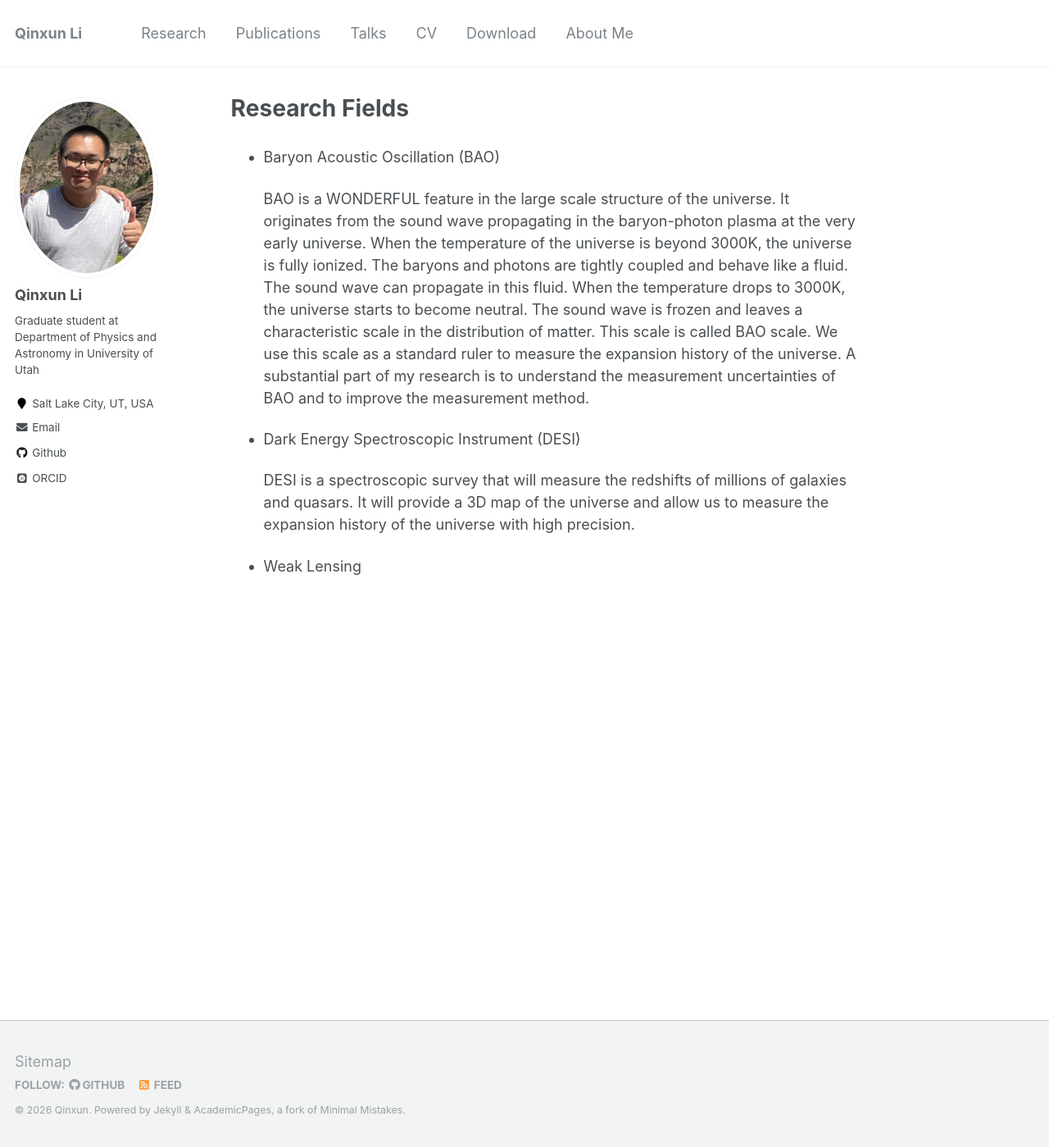
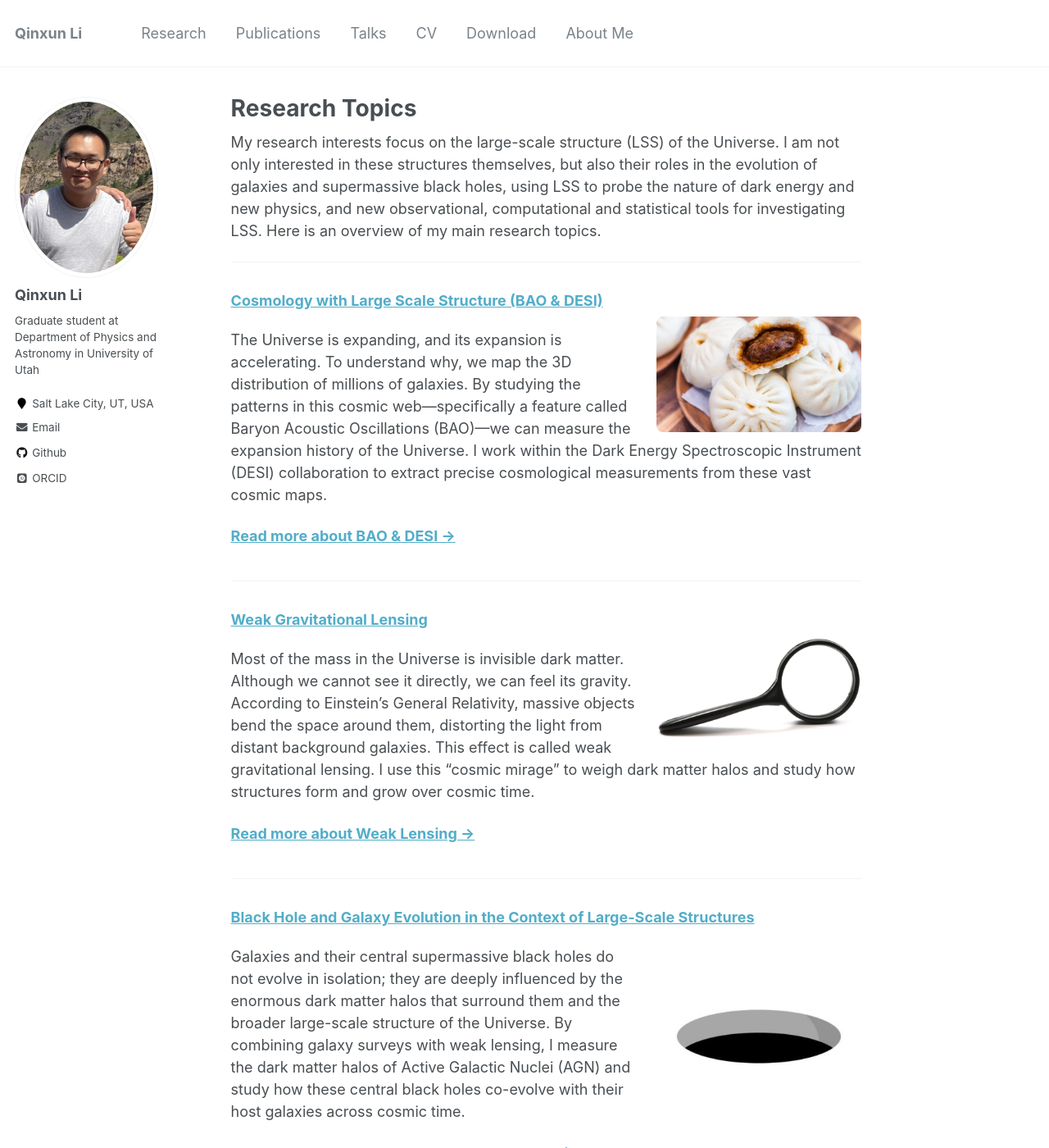
Before and after one commit to qxli2333/qxli2333.github.io, a Jekyll site: the page built from _pages/research.md, in a window 1280 px wide and 1400 px high. Shown: the whole window at 82% size. Built offline with Jekyll 4.4.1, drawn with Linux system fonts in a browser that asks for light colours; some web fonts are replaced; some of the changed text lies outside the part shown.

Commit message:
Update research page

```diff
--- /dev/null
+++ b/_pages/research-galaxy-evolution.md
@@ -0,0 +1,14 @@
+---
+permalink: /research/galaxy-evolution/
+title: "Black Hole and Galaxy Evolution in the Context of Large-Scale Structures"
+excerpt: "Investigating the co-evolution of galaxies and supermassive black holes within their dark matter environments."
+author_profile: true
+---
+
+*(Placeholder for detailed content. Add more text and figures here that elaborate on AGN samples, galaxy evolution, the black-hole-to-halo-mass relation, and their connection to large-scale structures.)*
+
+Galaxies and the supermassive black holes at their centers are not isolated objects; their growth is deeply connected to the enormous dark matter halos that host them and the cosmic web they reside in. I conduct research to provide direct constraints on how supermassive black holes and galaxies co-evolve within these vast environments.
+
+By cross-correlating samples of Active Galactic Nuclei (AGNs) with weak lensing surveys, we can measure the excess surface mass density of the halos associated with these active black holes. Understanding this black-hole-to-halo-mass relationship—and connecting it to the broader large-scale structure—helps us test cosmological simulations and reveals how cosmic environments dictate the lifecycle and growth of galaxies and black holes.
+
+[**&larr; Back to Research Overview**](/research/)
--- /dev/null
+++ b/_pages/research-weak-lensing.md
@@ -0,0 +1,14 @@
+---
+permalink: /research/weak-lensing/
+title: "Weak Gravitational Lensing"
+excerpt: "Weighing the invisible dark matter halos using the deflection of light."
+author_profile: true
+---
+
+*(Placeholder for detailed content. Add more text and figures here that elaborate on weak gravitational lensing methodology, surveys like UNIONS, and measurements of dark matter halos.)*
+
+Weak gravitational lensing is a powerful tool to measure the mass distribution of the Universe. By analyzing the subtle distortions in the shapes of background galaxies caused by foreground mass (like galaxy clusters or dark matter halos), we can directly "weigh" the invisible dark matter.
+
+My research applies weak lensing techniques to various astronomical objects, including galaxy groups, clusters, and the host halos of Active Galactic Nuclei. I use shape catalogs from state-of-the-art surveys to calibrate mass scaling relations and uncover the properties of dark matter structures.
+
+[**&larr; Back to Research Overview**](/research/)
--- a/_pages/research.md
+++ b/_pages/research.md
@@ -1,92 +1,43 @@
 ---
 permalink: /research/
-title: "Research Fields"
-excerpt: "Research Fields"
+title: "Research Topics"
+excerpt: "An overview of my main research interests and topics."
 author_profile: true
-redirect_from:
-  - /research.html
 ---
 
+My research interests focus on the large-scale structure (LSS) of the Universe. I am not only interested in these structures themselves, but also their roles in the evolution of galaxies and supermassive black holes, using LSS to probe the nature of dark energy and new physics, and new observational, computational and statistical tools for investigating LSS.
+Here is an overview of my main research topics.
 
-* Baryon Acoustic Oscillation (BAO)
+---
 
-  BAO is a WONDERFUL feature in the large scale structure of the universe. It originates from the sound wave propagating in the baryon-photon plasma at the very early universe. When the temperature of the universe is beyond 3000K, the universe is fully ionized. The baryons and photons are tightly coupled and behave like a fluid. The sound wave can propagate in this fluid. When the temperature drops to 3000K, the universe starts to become neutral. The sound wave is frozen and leaves a characteristic scale in the distribution of matter. This scale is called BAO scale. We use this scale as a standard ruler to measure the expansion history of the universe. A substantial part of my research is to understand the measurement uncertainties of BAO and to improve the measurement method.
+### [Cosmology with Large Scale Structure (BAO & DESI)](/research/bao/)
 
-* Dark Energy Spectroscopic Instrument (DESI)
+<img src="/images/bao.png.webp" alt="BAO" width="250" style="float: right; margin-left: 20px; border-radius: 8px;">
 
-  DESI is a spectroscopic survey that will measure the redshifts of millions of galaxies and quasars. It will provide a 3D map of the universe and allow us to measure the expansion history of the universe with high precision.
+The Universe is expanding, and its expansion is accelerating. To understand why, we map the 3D distribution of millions of galaxies. By studying the patterns in this cosmic web—specifically a feature called Baryon Acoustic Oscillations (BAO)—we can measure the expansion history of the Universe. I work within the Dark Energy Spectroscopic Instrument (DESI) collaboration to extract precise cosmological measurements from these vast cosmic maps.
 
-* Weak Lensing
+[**Read more about BAO & DESI &rarr;**](/research/bao/)
 
+<div style="clear: both;"></div>
+<hr>
 
+### [Weak Gravitational Lensing](/research/weak-lensing/)
 
+<img src="/images/lensing.jpg.webp" alt="Weak Lensing" width="250" style="float: right; margin-left: 20px; border-radius: 8px;">
 
-<!-- * **Swigart Fellowship Summer Research Project**
-  * Supervisor: Prof. Kyle Dawson
-  * Time: May 2024 - August 2024
-  * Topic: DESI constraints on neutrino mass in models with decaying dark matter
+Most of the mass in the Universe is invisible dark matter. Although we cannot see it directly, we can feel its gravity. According to Einstein's General Relativity, massive objects bend the space around them, distorting the light from distant background galaxies. This effect is called weak gravitational lensing. I use this "cosmic mirage" to weigh dark matter halos and study how structures form and grow over cosmic time.
 
-* **$M_{BH}-M_{halo}$ Relation from UNIONS Weak Lensing**
-  * Credit: First author
-  * Supervisor: Prof. Martin Kilbinger (CEA) & Prof. Wentao Luo
-  * Time: July 2022 - February 2024 (remote after July 2023)
-  * State: Submitted to AAS Journals
-  * Abstract: We conduct, for the first time, direct constraints on the black-hole-to-halo-mass relation using weak gravitational lensing measurements. We construct type I and type II Active Galactic Nuclei (AGNs) samples from the Sloan Digital Sky Survey (SDSS), with a mean redshift of 0.4-0.1 for type I (type II) AGNs. This sample is cross-correlated with weak lensing shear from the Ultraviolet Near Infrared Northern Survey (UNIONS). We compute the excess surface mass density of the halos associated with 36,181 AGNs from 94,308,561 lensed galaxies and fit the halo mass in bins of black-hole mass. We find that more massive AGNs reside in more massive halos. We see no evidence of dependence on AGN type or redshift in the black-hole-to-halo-mass relationship when systematic errors in the measured black-hole masses are included. Our results are consistent with previous measurements for non-AGN galaxies. At a fixed black-hole mass, our weak-lensing halo masses are consistent with galaxy rotation curves, but significantly lower than galaxy clustering measurements. Finally, our results are broadly consistent with state-of-the-art hydro-dynamical cosmological simulations, providing a new constraint for black-hole masses in simulations.
+[**Read more about Weak Lensing &rarr;**](/research/weak-lensing/)
 
-* **Subhalo Properties From SDSS Lensing**
-  * Credit: First author
-  * Supervisor: Prof. Wentao Luo (USTC) and Prof. Huiyuan Wang (USTC)
-  * State: To be submitted to ApJ
-  * Time: July 2021
-  * Abstract: In this work, we apply galaxy-galaxy lensing, a powerful method to constrain halo properties, to group member galaxies in Yang's SDSS group catalog. We constrain the subhalo-to-stellar mass relation.
-  <!-- * With the largest lens sample among state-of-art satellite lensing works, we **find an unreported selection effect**. We develop a weighting method to correct this bias. We find that for high stellar mass satellites, there is not any strong $M_{sub}-R_{sep}$ dependence. However, for low stellar mass satellites, a 2$\sigma$ significantly positive slope is found for $\log M_{sub}-R_{sep}$. It indicates that **smaller subhalo suffers more sever tidal stripping**.
-  * Key words: Subhalo, galaxy, galaxy group, weak lensing, dark matter halo. -->
+<div style="clear: both;"></div>
+<hr>
 
+### [Black Hole and Galaxy Evolution in the Context of Large-Scale Structures](/research/galaxy-evolution/)
 
-<!-- * **Investigating halo properties of AGNs with CDF and VOICE**
-  * Credit: First author
-  * Supervisor: Prof. Wentao Luo & Prof. Huiyuan Wang
-  * Time: October 2021 -
-  * State: **Data access proposal approved**. Still working.
-  * Abstract: VOICE is a deep field optical image survey with VST. It covers the region of Chandra Deep Field (CDF) survey. We use shape catalog of VOICE to investigate halo properties of AGNs and X-ray galaxies in CDF 7ms catalog.
+<img src="/images/hole.webp" alt="Galaxy Evolution" width="250" style="float: right; margin-left: 20px; border-radius: 8px;">
 
-* **$M_{halo}-M_{BH}$ Relation from Weak Lensing**
-  * Credit: First author
-  * Supervisor: Prof. Martin Kilbinger (CEA) & Prof. Wentao Luo
-  * Time: July 2022 -
-  * State: **Data access proposal approved**. Primary results got, still testing.
-  * Abstract: $M_{halo}-M_{BH}$ relation has been discussed since Ferrarese (2002). It provides clues to reveal the coevolution of supermassive black holes and their host galaxies and how the environment affects the growth of supermassive black holes. There are several works on it with halo mass from galaxy clustering, globular clusters dynamics and rotation curves. We use galaxy-galaxy lensing to calibrate this relation. With virial $M_{BH}$ from AGN catalogs and up-to-date KiDS1000 and UNIONS shape catalog, we obtain **the first direct measurement to $M_{halo}-M_{BH}$ relation**. Our result is roughly consistant with illustrisTNG.
+Galaxies and their central supermassive black holes do not evolve in isolation; they are deeply influenced by the enormous dark matter halos that surround them and the broader large-scale structure of the Universe. By combining galaxy surveys with weak lensing, I measure the dark matter halos of Active Galactic Nuclei (AGN) and study how these central black holes co-evolve with their host galaxies across cosmic time.
 
-* **Subhalo Scaling Relation from Weak Lensing Observation**
-  * Credit: First author
-  * Supervisor: Prof. Wentao Luo, Prof. Huiyuan Wang and Prof. Houjun Mo
-  * Time: July 2022 -
-  * State: In preparation
-  * Abstract: We combine data from several weak lensing survey to constrain parameters of subhalo-to-stellar mass relation.
+[**Read more about Black Hole and Galaxy Evolution &rarr;**](/research/galaxy-evolution/)
 
-Galaxy clusters
-======
-* **Comparison between Caustic Mass and Weak Lensing Mass**
-  * Credit: Second author. I conducted most of measurement, modeling and tests from weak lensing side
-  * Supervisor: Prof. Christopher J. Miller (University of Michigan, Umich. First author of the paper) and Prof. Wentao Luo
-  * State: Most of work are completed. Paper in preparation.
-  * Time: October 2021 - September 2022
-  * Abstract: We use two methods, caustic (dynamical analysis in phase space) and weak lensing, to measure halo mass of clusters in C4 catalog. We campare the result and analyse the potential reasons of the difference between two kinds of mass. In this work, we also compare stacked caustic mass and individual caustic mass. This is **the first comparison analysis** between them. It helps achieve better consistant halo mass measurement and reveal more potential errors.
-  * Keywords: Dark matter halo, galaxy clusters, caustic mass, weak lensing, dynamical analysis, group finder. -->
-
-<!-- * **Weak lensing analysis for XCS clusters**
-  * Credit: First author
-  * Supervisor: Prof. Christopher J. Miller
-  * State: just begin
-  * Time: September 2022 -
-  * Abstract: We use weak lensing method to determine $M_{WL}-L_X$ relation and $M_{WL}-T$ relation for XCS X-ray-selected clusters. -->
-
-
-<!-- Observational Cosmology
-=====
-* **Dark energy properties constrain from KiDS Shear Ratio Test**
-  * Credit: First author .
-  * Supervisor: Prof. Matin Kilbinger and Prof. Wentao Luo
-  * Time: March 2023 -
-  * State: In preparation
-  * Abstract: With well calibrated KiDS1000 photometric redshift distribution, we are trying to constrain cosmological parameters from shear ratio test. -->
+<div style="clear: both;"></div>
```
Also changed, not shown: _pages/research-bao.md (added, +14 -0 lines), images/bao.png.webp (added), images/hole.webp (added), images/lensing.jpg.webp (added), 1 other file.
